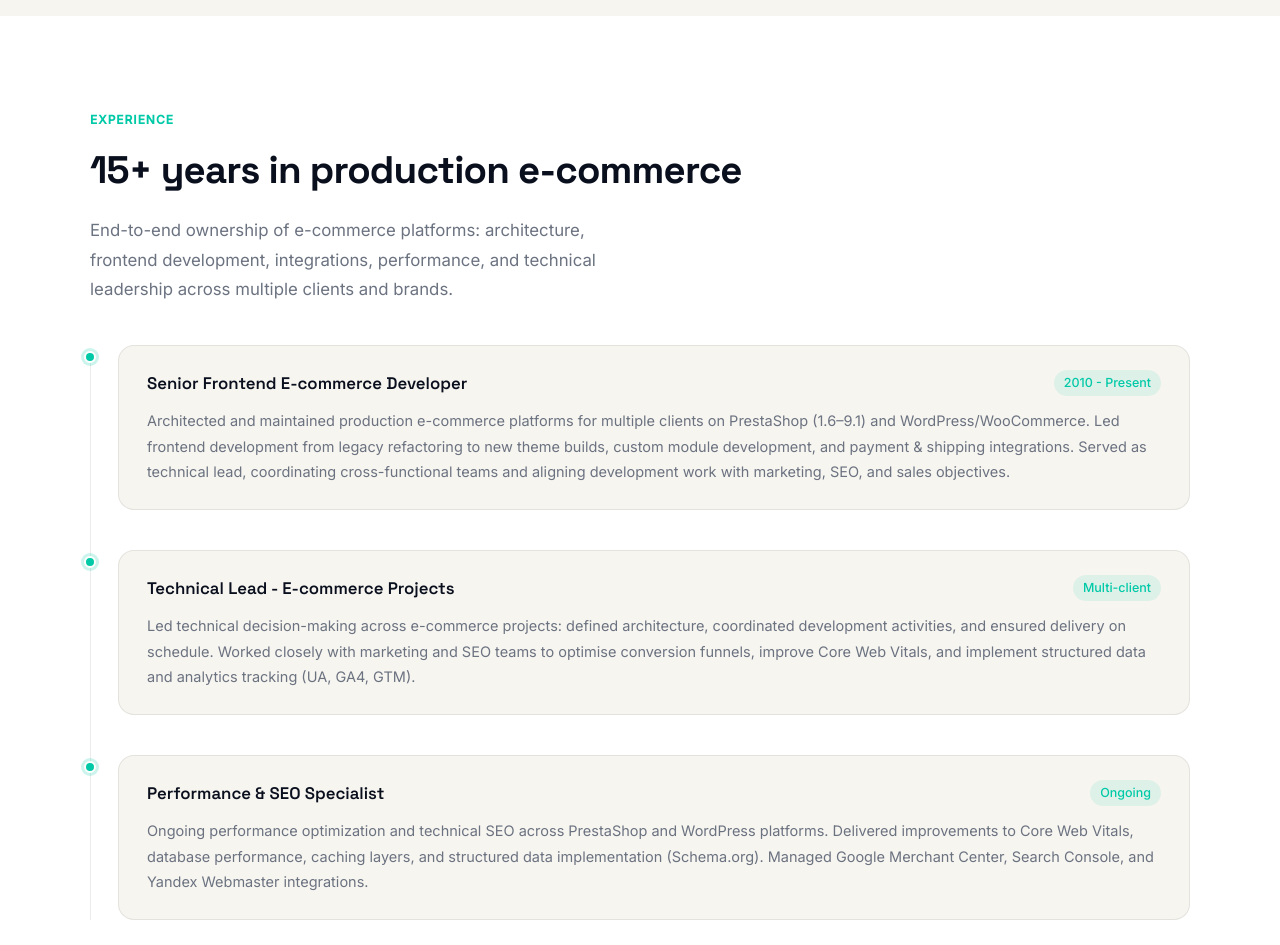
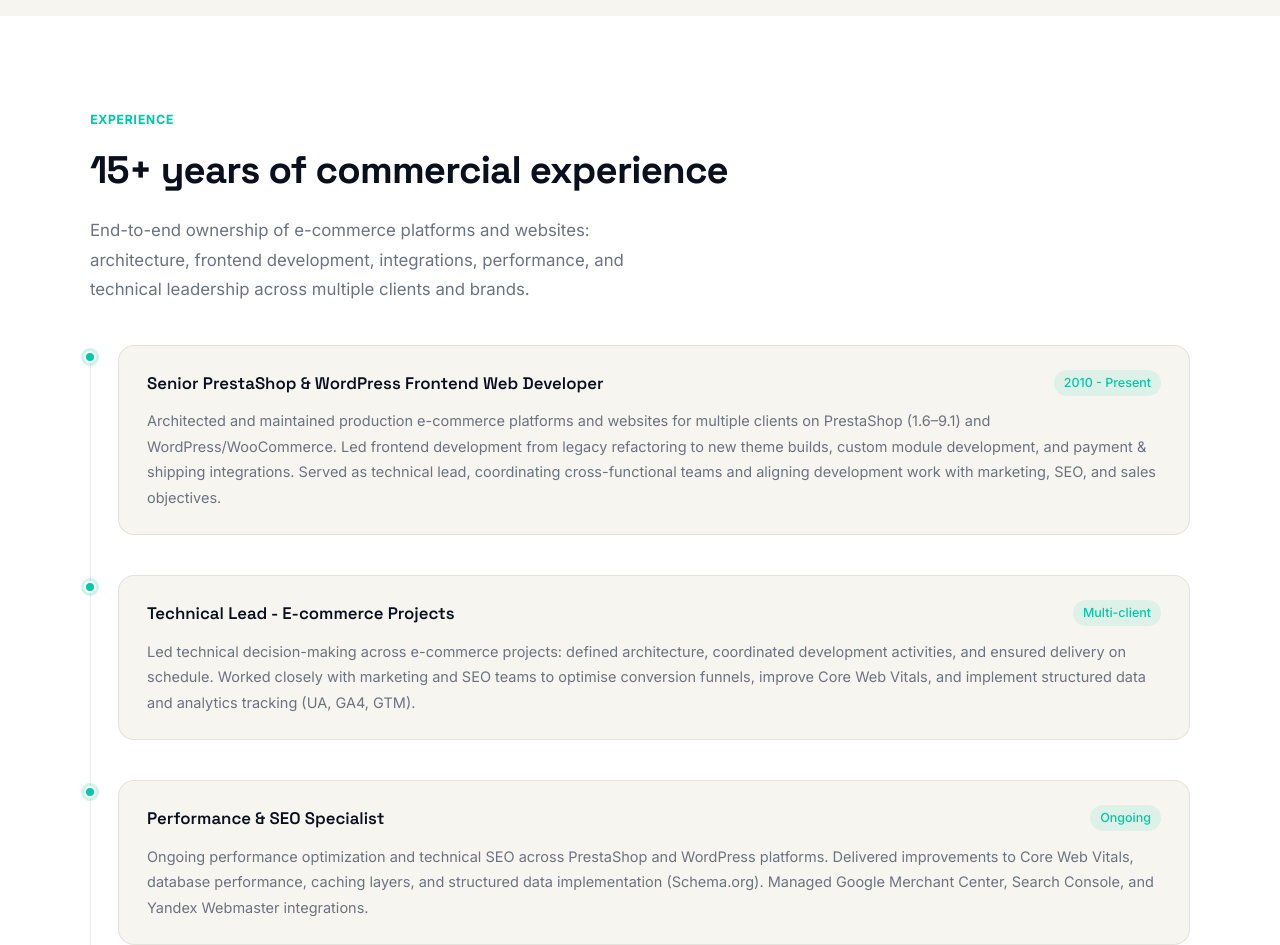
Before and after one commit to Natalia-Peresypkina/one-page-portfolio, a plain HTML site: page index.html in a window 1280 px wide. Shown: the part 3440-4385 px from the top of the page. Drawn offline with Linux system fonts and the light colour scheme.

Commit message:
Update index.html

```diff
--- a/index.html
+++ b/index.html
@@ -483,16 +483,16 @@ footer { background: var(--navy-mid); border-top: 1px solid rgba(255,255,255,0.0
   <div class="section-inner">
     <div class="reveal">
       <div class="section-tag" data-i18n="exp_tag">Experience</div>
-      <h2 data-i18n="exp_h2">15+ years in production e-commerce</h2>
-      <p class="section-lead" style="margin-bottom:0" data-i18n="exp_lead">End-to-end ownership of e-commerce platforms: architecture, frontend development, integrations, performance, and technical leadership across multiple clients and brands.</p>
+      <h2 data-i18n="exp_h2">15+ years of commercial experience</h2>
+      <p class="section-lead" style="margin-bottom:0" data-i18n="exp_lead">End-to-end ownership of e-commerce platforms and websites: architecture, frontend development, integrations, performance, and technical leadership across multiple clients and brands.</p>
     </div>
     <div style="margin-top:2.5rem">
       <div class="timeline">
         <div class="exp-item reveal">
           <div class="exp-dot"></div>
           <div class="exp-card">
-            <div class="exp-header"><div class="exp-role" data-i18n="e1_role">Senior Frontend E-commerce Developer</div><div class="exp-years">2010 - Present</div></div>
-            <p class="exp-desc" data-i18n="e1_desc">Architected and maintained production e-commerce platforms for multiple clients on PrestaShop (1.6–9.1) and WordPress/WooCommerce. Led frontend development from legacy refactoring to new theme builds, custom module development, and payment & shipping integrations. Served as technical lead, coordinating cross-functional teams and aligning development work with marketing, SEO, and sales objectives.</p>
+            <div class="exp-header"><div class="exp-role" data-i18n="e1_role">Senior PrestaShop & WordPress Frontend Web Developer</div><div class="exp-years">2010 - Present</div></div>
+            <p class="exp-desc" data-i18n="e1_desc">Architected and maintained production e-commerce platforms and websites for multiple clients on PrestaShop (1.6–9.1) and WordPress/WooCommerce. Led frontend development from legacy refactoring to new theme builds, custom module development, and payment & shipping integrations. Served as technical lead, coordinating cross-functional teams and aligning development work with marketing, SEO, and sales objectives.</p>
           </div>
         </div>
         <div class="exp-item reveal" style="transition-delay:0.1s">
@@ -604,10 +604,10 @@ const i18n = {
 	p8_cat:'Monstra CMS', p8_title:'Website development',
 	p9_cat:'Joomla', p9_title:'Website development',
 
-    exp_tag:'Experience', exp_h2:'15+ years in production e-commerce',
-    exp_lead:'End-to-end ownership of e-commerce platforms: architecture, frontend development, integrations, performance, and technical leadership across multiple clients and brands.',
-    e1_role:'Senior Frontend E-commerce Developer',
-    e1_desc:'Architected and maintained production e-commerce platforms for multiple clients on PrestaShop (1.6–9.1) and WordPress/WooCommerce. Led frontend development from legacy refactoring to new theme builds, custom module development, and payment & shipping integrations. Served as technical lead, coordinating cross-functional teams and aligning development work with marketing, SEO, and sales objectives.',
+    exp_tag:'Experience', exp_h2:'15+ years of commercial experience',
+    exp_lead:'End-to-end ownership of e-commerce platforms and websites: architecture, frontend development, integrations, performance, and technical leadership across multiple clients and brands.',
+    e1_role:'Senior PrestaShop & WordPress Frontend Web Developer',
+    e1_desc:'Architected and maintained production e-commerce platforms  and websites for multiple clients on PrestaShop (1.6–9.1) and WordPress/WooCommerce. Led frontend development from legacy refactoring to new theme builds, custom module development, and payment & shipping integrations. Served as technical lead, coordinating cross-functional teams and aligning development work with marketing, SEO, and sales objectives.',
     e2_role:'Technical Lead - E-commerce Projects', e2_years:'Multi-client',
     e2_desc:'Led technical decision-making across e-commerce projects: defined architecture, coordinated development activities, and ensured delivery on schedule. Worked closely with marketing and SEO teams to optimise conversion funnels, improve Core Web Vitals, and implement structured data and analytics tracking (UA, GA4, GTM).',
     e3_role:'Performance & SEO Specialist', e3_years:'Ongoing',
@@ -660,9 +660,9 @@ const i18n = {
 	p8_cat:'Monstra CMS', p8_title:'Website development',
 	p9_cat:'Joomla', p9_title:'Website development',
 
-    exp_tag:'Doświadczenie', exp_h2:'15+ lat w produkcyjnym e-commerce',
-    exp_lead:'Kompleksowa odpowiedzialność za platformy e-commerce: architektura, rozwój frontendu, integracje, wydajność i liderstwo techniczne dla wielu klientów i marek.',
-    e1_role:'Starszy Frontend Developer E-commerce',
+    exp_tag:'Doświadczenie', exp_h2:'15+ lat doświadczenia komercyjnego',
+    exp_lead:'Kompleksowa odpowiedzialność za platformy e-commerce i strony internetowe: architektura, rozwój frontendu, integracje, wydajność i liderstwo techniczne dla wielu klientów i marek.',
+    e1_role:'Senior PrestaShop & WordPress Frontend Web Developer',
     e1_desc:'Projektowałam i utrzymywałam produkcyjne platformy e-commerce dla wielu klientów na PrestaShop (1.6–9.1) i WordPress/WooCommerce. Prowadziłam prace frontendowe: od refaktoryzacji legacy po nowe motywy, autorskie moduły oraz integracje płatności i dostaw. Pełniłam rolę technicznego lidera, koordynując zespoły interdyscyplinarne i realizując cele marketingowe, SEO i sprzedażowe.',
     e2_role:'Technical Lead - Projekty e-commerce', e2_years:'Wiele klientów',
     e2_desc:'Odpowiadałam za decyzje techniczne w projektach e-commerce: definiowałam architekturę, koordynowałam prace developerskie i dbałam o terminowość dostaw. Ściśle współpracowałam z zespołami marketingu i SEO w celu optymalizacji lejków konwersji, poprawy Core Web Vitals oraz wdrażania danych strukturalnych i śledzenia analitycznego (UA, GA4, GTM).',
```
